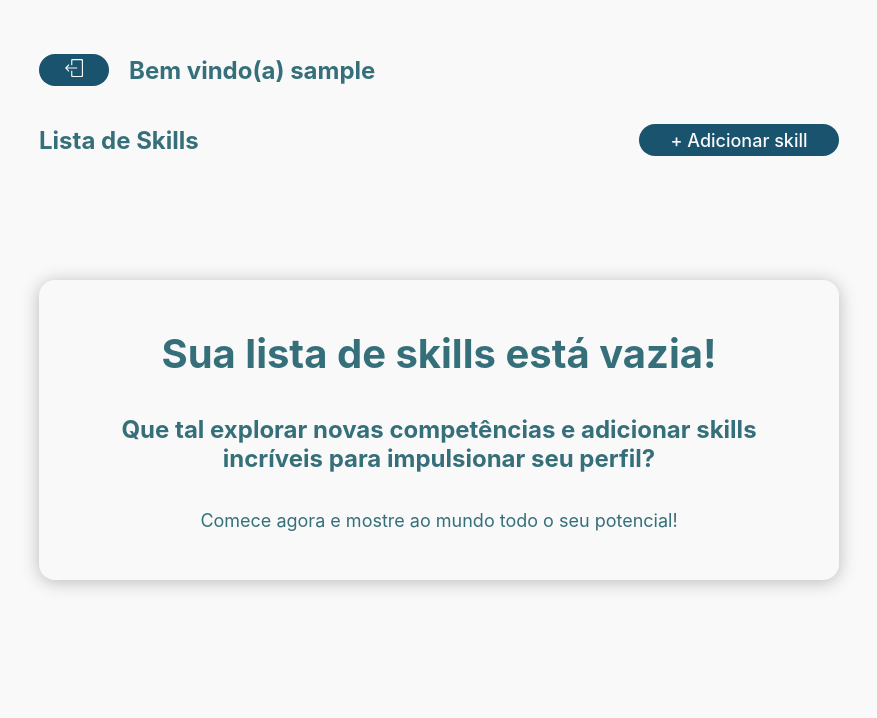
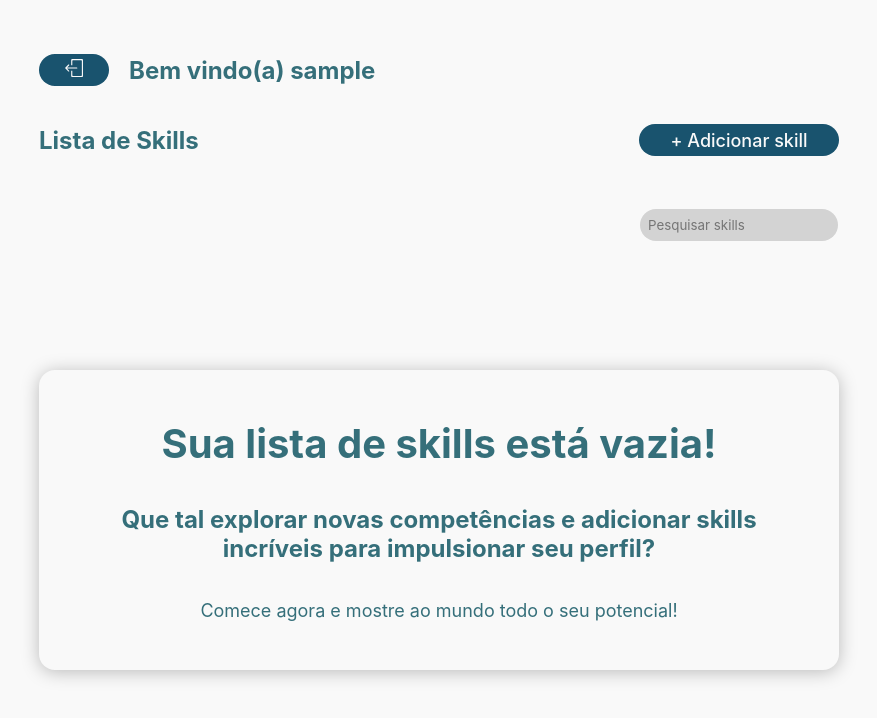
Before and after one commit to RaphaelDamico/NEKI-SistemaSkill_Frontend_web_Part2, a React (Vite) app in the folder Sistema_Skill_Refactored/: page / in a window 1280 px wide. Shown: the top 718 px of the page, without its empty margins (201-1078 px from the left). Built offline with nearby package versions, Linux system fonts and the light colour scheme; sample sign-in values are in the browser's storage.

Commit message:
fix: Conserta bugs de paginação e filtro no modal e na home

```diff
--- a/Sistema_Skill_Refactored/src/api/api.ts
+++ b/Sistema_Skill_Refactored/src/api/api.ts
@@ -142,7 +142,7 @@ export const getUserSkills = async (
     page: number = 0,
     size: number = 10,
     sort: string = "skillName,asc",
-    userSkillNameFilter: string = ""
+    skillNameFilter: string = ""
 ): Promise<Page<UserSkill> | null> => {
     try {
         const token = localStorage.getItem("userToken");
@@ -158,7 +158,7 @@ export const getUserSkills = async (
                 page: page,
                 size: size,
                 sort: sort,
-                userSkillNameFilter: userSkillNameFilter
+                skillNameFilter: skillNameFilter
             }
         });
         return response.data;
--- a/Sistema_Skill_Refactored/src/components/Button/index.tsx
+++ b/Sistema_Skill_Refactored/src/components/Button/index.tsx
@@ -1,10 +1,10 @@
 import { ButtonProps } from "../../interfaces";
 import { ButtonContainer, ButtonContent } from "./styles";
 
-export default function Button({content, onClick, backgroundColor = "none", type, width, height}: ButtonProps) {
+export default function Button({content, onClick, disabled, backgroundColor = "none", type, width, height}: ButtonProps) {
     return(
         <ButtonContainer>
-            <ButtonContent type={type} onClick={onClick}  style={{background: backgroundColor, width: width, height: height}}>
+            <ButtonContent type={type} onClick={onClick} disabled={disabled}  style={{background: backgroundColor, width: width, height: height}}>
                 {content}
             </ButtonContent>
         </ButtonContainer>
--- a/Sistema_Skill_Refactored/src/components/Button/styles.ts
+++ b/Sistema_Skill_Refactored/src/components/Button/styles.ts
@@ -22,5 +22,10 @@ export const ButtonContent = styled.button`
     &:hover {
     cursor: pointer;
     transform: scale(1.05);
+
+    &:disabled {
+        cursor: not-allowed;
+        transform: none;
+    }
 }
 `;
--- a/Sistema_Skill_Refactored/src/components/Modal/index.tsx
+++ b/Sistema_Skill_Refactored/src/components/Modal/index.tsx
@@ -24,15 +24,26 @@ export default function Modal({ isVisibleModal, onCancel, onSave, userSkills }:
         const getSkillsList = async () => {
             try {
                 const data = await getAllSkills(page, size, sort, filter);
-                if (data) {
-                    setSkillsPage({ ...data });
-                }
+                const filteredSkills = (data?.content ?? []).filter(skill =>
+                    !userSkills.some(userSkill => userSkill.skill.skillId === skill.skillId)
+                );
+                const updatedSkills = filteredSkills.map(skill => ({
+                    ...skill,
+                    checked: selectedSkills.some(s => s.skillId === skill.skillId),
+                }));
+                setSkillsPage({
+                    content: updatedSkills,
+                    size: data?.size ?? 0,
+                    totalElements: data?.totalElements ?? 0,
+                    totalPages: data?.totalPages ?? 0,
+                    number: data?.number ?? 0,
+                });
             } catch (error) {
                 console.error("Erro ao buscar lista de habilidades:", error);
             }
         };
         getSkillsList();
-    }, [userSkills, page, size, sort, filter]);
+    }, [userSkills, page, size, sort, filter, selectedSkills]);
 
     const handleChange = (skill: Skill) => {
         setSelectedSkills((prevSelected) => {
@@ -62,7 +73,7 @@ export default function Modal({ isVisibleModal, onCancel, onSave, userSkills }:
         setTimer(setTimeout(() => {
             setFilter(value);
         }, 1000));
-    }
+    };
 
     const handleSave = async () => {
         try {
@@ -74,6 +85,8 @@ export default function Modal({ isVisibleModal, onCancel, onSave, userSkills }:
             );
             setSelectedSkills([]);
             onSave();
+            setInputValue("");
+            setFilter("");
             setPage(0);
         } catch (error) {
             console.error(error);
@@ -83,6 +96,8 @@ export default function Modal({ isVisibleModal, onCancel, onSave, userSkills }:
     const handleCancel = () => {
         setSelectedSkills([]);
         onCancel();
+        setInputValue("");
+        setFilter("");
         setPage(0);
     };
 
@@ -99,7 +114,8 @@ export default function Modal({ isVisibleModal, onCancel, onSave, userSkills }:
                                 value={inputValue}
                                 onChange={(e) => handleFilterChange(e.target.value)}
                                 placeholder="Pesquisar skills"
-                                id="filter" />
+                                id="filter"
+                            />
                         </ModalHeader>
                         <ModalContent>
                             {skillsPage?.content && skillsPage.content.length > 0 ? (
@@ -110,11 +126,13 @@ export default function Modal({ isVisibleModal, onCancel, onSave, userSkills }:
                                 <p>Nenhuma skill disponível para adicionar.</p>
                             )}
                         </ModalContent>
-                        <Pagination
+                        {skillsPage?.content && skillsPage.content.length > 0 ? (
+                            <Pagination
                             page={page}
                             handlePageChange={setPage}
                             totalPages={skillsPage?.totalPages || 0}
                         />
+                        ) : <></>}
                         <ButtonContainer>
                             <Button
                                 content="Cancelar"
@@ -125,10 +143,11 @@ export default function Modal({ isVisibleModal, onCancel, onSave, userSkills }:
                             />
                             <Button
                                 content="Salvar"
-                                backgroundColor={theme.BLUE_700}
+                                backgroundColor={selectedSkills.length === 0 ? theme.GREY : theme.BLUE_700}
                                 width={100}
                                 height={40}
                                 onClick={() => handleSave()}
+                                disabled={selectedSkills.length === 0}
                             />
                         </ButtonContainer>
                     </ModalContainer>
--- a/Sistema_Skill_Refactored/src/pages/HomePage/index.tsx
+++ b/Sistema_Skill_Refactored/src/pages/HomePage/index.tsx
@@ -6,22 +6,26 @@ import Modal from "../../components/Modal";
 import DeleteModal from "../../components/DeleteModal";
 import Header from "../../components/Header";
 import { toast } from "react-toastify";
-import { Container } from "./styles";
+import { Container, InputContainer, InputContent } from "./styles";
 import Pagination from "../../components/Pagination";
 import EmptyListCard from "../../components/EmptyListCard";
+import Input from "../../components/Input";
 
 export default function HomePage() {
     const [userSkillList, setUserSkillList] = useState<Page<UserSkill> | null>(null);
     const [isModalOpen, setIsModalOpen] = useState<boolean>(false);
     const [isDeleteModalOpen, setIsDeleteModalOpen] = useState<boolean>(false);
     const [skillToDelete, setSkillToDelete] = useState<string | null>(null);
+    const [inputValue, setInputValue] = useState<string>("");
+    const [filter, setFilter] = useState<string>("");
+    const [timer, setTimer] = useState<number | undefined>(undefined);
     const [page, setPage] = useState(0);
     const [size] = useState(3);
     const [sort] = useState("skill.skillName,asc");
 
     useEffect(() => {
         getUserSkillsList();
-    }, [page, size, sort]);
+    }, [page, size, sort, filter]);
 
     const getUserSkillsList = async () => {
         try {
@@ -29,11 +33,11 @@ export default function HomePage() {
             if (!userId) {
                 throw new Error("User ID não encontrado");
             }
-            const data = await getUserSkills(page, size, sort);
+            const data = await getUserSkills(page, size, sort, filter);
             if (data) {
-                console.log(data);
                 setUserSkillList({ ...data });
             } else {
+                setUserSkillList(null);
                 console.error("Falha ao buscar skills do usuário: os dados estão nulos.");
             }
 
@@ -65,7 +69,11 @@ export default function HomePage() {
     const handleDeleteUserSkill = async (userSkillId: string) => {
         try {
             await deleteUserSkill(userSkillId);
-            await getUserSkillsList();
+            if (userSkillList?.content.length === 1 && page > 0) {
+                setPage(page - 1);
+            } else {
+                await getUserSkillsList();
+            }
             setIsDeleteModalOpen(false);
         } catch (error) {
             console.error(error);
@@ -80,13 +88,36 @@ export default function HomePage() {
         }
     };
 
+    function handleFilterChange(value: string) {
+        setInputValue(value);
+        if (timer) {
+            clearTimeout(timer);
+        }
+        setTimer(setTimeout(() => {
+            setFilter(value);
+            setPage(0);
+        }, 1000));
+    };
+
     return (
         <Container>
             <Header setIsModalOpen={setIsModalOpen} />
+            <InputContainer>
+                <InputContent>
+                    <Input
+                        type="text"
+                        value={inputValue}
+                        onChange={(e) => handleFilterChange(e.target.value)}
+                        placeholder="Pesquisar skills"
+                        id="filter"
+                    />
+                </InputContent>
+            </InputContainer>
             {userSkillList?.content.map((skill) => (
                 <Card
                     key={skill.userSkillId}
-                    userSkill={skill} deleteSkill={handleOpenDeleteModal}
+                    userSkill={skill}
+                    deleteSkill={handleOpenDeleteModal}
                     refreshSkills={getUserSkillsList}
                 />
             ))}
--- a/Sistema_Skill_Refactored/src/pages/HomePage/styles.ts
+++ b/Sistema_Skill_Refactored/src/pages/HomePage/styles.ts
@@ -11,3 +11,15 @@ export const Container = styled.main`
         max-width: 62.5rem;
     }
 `;
+
+export const InputContainer = styled.div`
+    display: flex;
+    align-items: center;
+    justify-content: flex-end;
+    width: 100%;
+`;
+
+export const InputContent = styled.div`
+    width: 13.75rem;
+    margin-right: -10px;
+`;
```
Also changed, not shown: Sistema_Skill_Refactored/src/interfaces/index.ts (+4 -4 lines).
